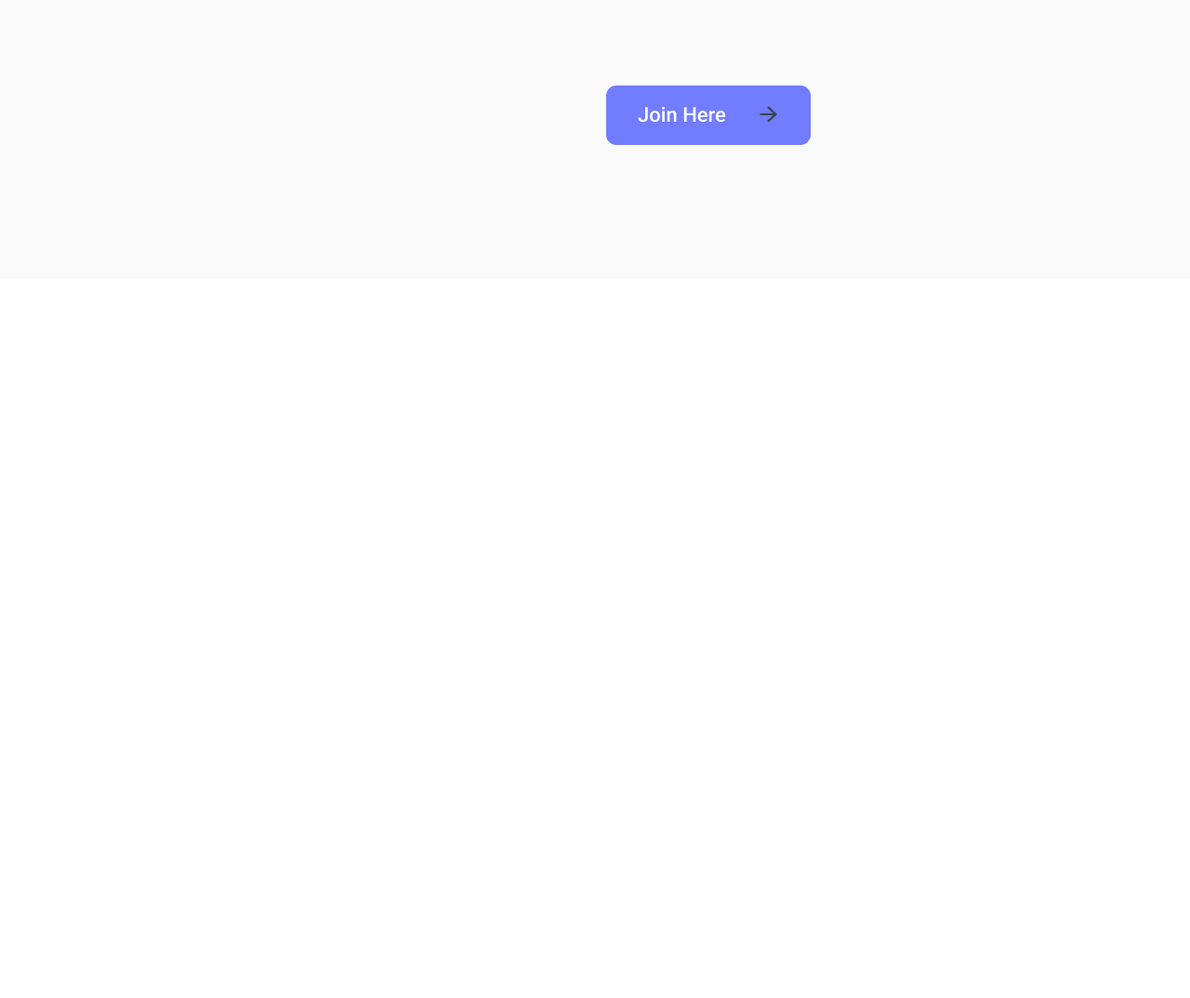
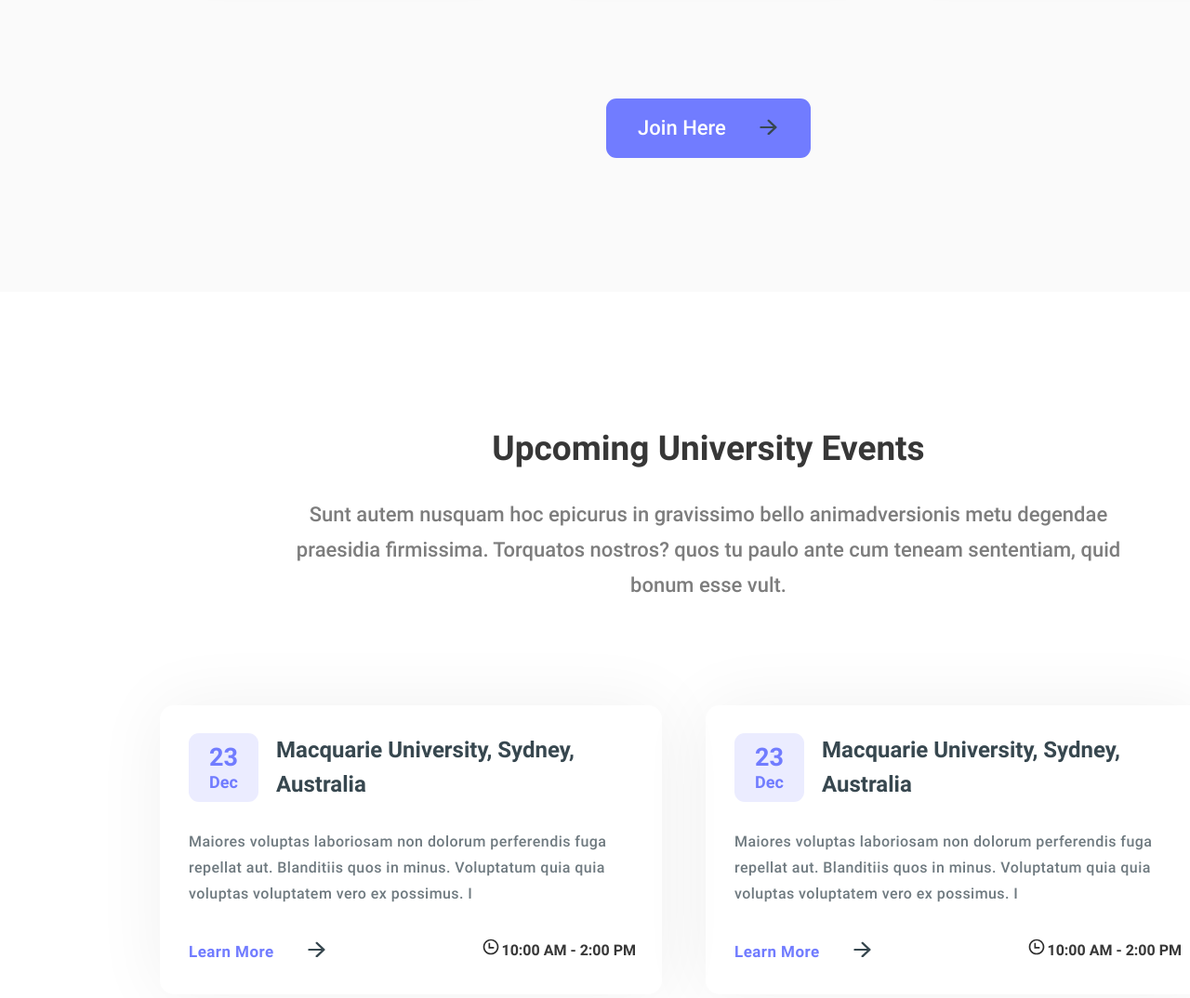
Before and after one commit to AbdunazarovU/Excutive_study_abroud, a plain HTML site: page index.html in a window 1280 px wide. Shown: the part 3048-4122 px from the top of the page at 93% size. Before the commit the page ends 3348 px from the top, so only its background shows below. Drawn offline with Linux system fonts and the light colour scheme.

Commit message:
initial events section

```diff
--- a/css/styles.css
+++ b/css/styles.css
@@ -323,13 +323,26 @@ body{
 }
 
 .news-card__time{
-    display: block;
+    display: flex;
+    align-items: center;
     font-weight: 900;
     font-size: 16px;
     line-height: 19px;
     color: #565656;
     margin: 0;
     margin-bottom: 17px;
+}
+
+.news-card__time::before{
+    content: "";
+    display: inline-block;
+    background-image: url(../images/calendar.svg);
+    background-repeat: no-repeat;
+    width: 22px;
+    height: 24px;
+    background-position: 2px 5px;
+    margin-right: 12px;
+    margin-bottom: 9px;
 }
 
 .news-card__text{
@@ -343,3 +356,99 @@ body{
 .news__btn{
     margin-bottom: 124px;
 }
+
+
+/* EVENTS */
+.events__cards{
+    display: flex;
+    flex-wrap: wrap;
+    margin-bottom: 81px;
+}
+
+.event-card{
+    width: 540px;
+    padding: 30px 28px 33px 31px;
+    box-shadow: 0px 0px 77px rgba(0, 0, 0, 0.06);
+    border-radius: 15px;
+}
+
+.event-card:nth-child(odd){
+    margin-right: 47px;
+}
+
+.event-card__title-wrapper{
+    display: flex;
+    flex-direction: row;
+    margin-bottom: 29px;
+}
+
+.event-card__time{
+    width: 76px;
+    padding: 10px 22px;
+    background-color: rgba(113, 124, 255, 0.14);
+    mix-blend-mode: normal;
+    border-radius: 11px;
+    margin-right: 19px;
+}
+
+span{
+    display: inline-block;
+    text-align: center;
+    color: #717CFF;
+}
+
+.day{
+    font-weight: bold;
+    font-size: 27px;
+    line-height: 32px;
+}
+
+.month{
+    font-weight: 900;
+    font-size: 18px;
+    line-height: 21px;
+}
+
+.event-card__title{
+    font-weight: bold;
+    font-size: 24px;
+    line-height: 37px;
+    color: #37474F;
+    margin: 0;
+}
+
+.event-card__text{
+    max-width: 481px;
+    font-weight: 500;
+    font-size: 16px;
+    line-height: 28px;
+    letter-spacing: 0.444444px;
+    color: rgba(55, 71, 79, 0.72);
+    margin: 0;
+    margin-bottom: 26px;
+}
+
+.event-card__wrapper-link{
+    display: flex;
+    justify-content: space-between;
+    align-items: center;
+}
+
+.event-card__bottom-time{
+    font-weight: 900;
+    font-size: 16px;
+    line-height: 28px;
+    text-align: right;
+    color: #373737;
+}
+
+.event-card__bottom-time::before{
+    content: "";
+    display: inline-block;
+    background-image: url(../images/time.svg);
+    background-repeat: no-repeat;
+    width: 23px;
+    height: 26px;
+    background-position: 1px 5px;
+    margin-right: 1px;
+}
--- a/index.html
+++ b/index.html
@@ -134,6 +134,42 @@
                 </section>
             </div>
         </div>
+
+
+        <div class="container">
+            <section class="events container-min">
+                <h2 class="events__title servises__title">Upcoming University Events</h2>
+                <p class="events__text servises__text">Sunt autem nusquam hoc epicurus in gravissimo bello animadversionis metu degendae praesidia firmissima. Torquatos nostros? quos tu paulo ante cum teneam sententiam, quid bonum esse vult.</p>
+
+                <div class="events__cards">
+                    <div class="event-card">
+                        <div class="event-card__title-wrapper">
+                            <time class="event-card__time" datetime="2020-12-23"><span class="day">23</span><span class="month">Dec</span></time>
+                            <h3 class="event-card__title">Macquarie University, Sydney, Australia</h3>
+                        </div>
+                        <p class="event-card__text">Maiores voluptas laboriosam non dolorum perferendis fuga repellat aut. Blanditiis quos in minus. Voluptatum quia quia voluptas voluptatem vero ex possimus. I</p>
+
+                        <div class="event-card__wrapper-link">
+                            <a class="event-card__link card__link" href="#">Learn More</a>
+                            <time class="event-card__bottom-time" datetime="2:00PM">10:00 AM - 2:00 PM</time>
+                        </div>
+                    </div>
+
+                    <div class="event-card">
+                        <div class="event-card__title-wrapper">
+                            <time class="event-card__time" datetime="2020-12-23"><span class="day">23</span><span class="month">Dec</span></time>
+                            <h3 class="event-card__title">Macquarie University, Sydney, Australia</h3>
+                        </div>
+                        <p class="event-card__text">Maiores voluptas laboriosam non dolorum perferendis fuga repellat aut. Blanditiis quos in minus. Voluptatum quia quia voluptas voluptatem vero ex possimus. I</p>
+
+                        <div class="event-card__wrapper-link">
+                            <a class="event-card__link card__link" href="#">Learn More</a>
+                            <time class="event-card__bottom-time" datetime="2:00PM">10:00 AM - 2:00 PM</time>
+                        </div>
+                    </div>
+                </div>
+            </section>
+        </div>
     </main>
 
 
```
